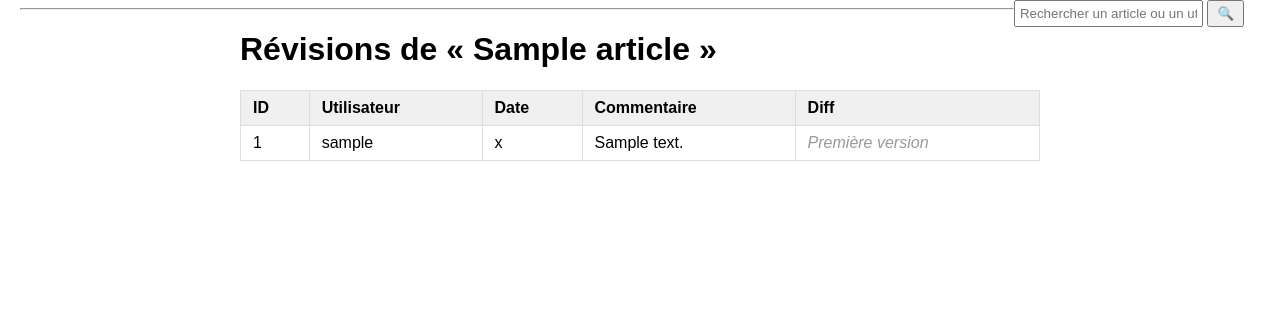
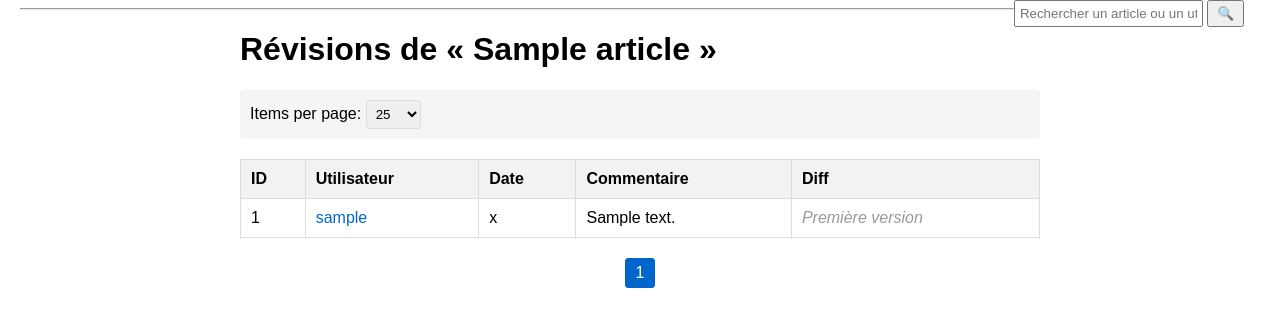
Before and after one commit to AronMaa/Wikiparse, a Flask app: a page that uses templates/article_revisions.html in a window 1280 px wide. Shown: the part 38-365 px from the top of the page. Run offline with Flask 3, Linux system fonts and the light colour scheme; tables that the repository leaves empty hold one stand-in row (values such as "Sample post").

Commit message:
User page

```diff
--- a/app.py
+++ b/app.py
@@ -41,7 +41,7 @@ def index():
 @app.route('/article/<title>')
 def article_detail(title):
     page = request.args.get('page', 1, type=int)
-    per_page = 25
+    per_page = request.args.get('per_page', 25, type=int)
     try:
         conn = get_conn()
         revisions = fetch_revisions_db(conn, article_title=title, limit=per_page, page=page)
@@ -82,6 +82,77 @@ def users_list():
     except Exception as e:
         flash(f"Error loading users: {str(e)}", "error")
         return render_template('users.html', users=[], filters=request.args)
+    finally:
+        if conn: conn.close()
+
+@app.route('/users/<username>')
+def user_infos(username):
+    try:
+        conn = get_conn()
+        cursor = conn.cursor()
+
+        # Get user information
+        cursor.execute("""
+            SELECT id, username, is_ip, is_bot, is_blocked
+            FROM users
+            WHERE username = ?
+        """, (username,))
+        user = cursor.fetchone()
+
+        if not user:
+            flash(f"Utilisateur {username} non trouvé", "error")
+            return redirect(url_for('index'))
+
+        # Get user revisions
+        cursor.execute("""
+            SELECT r.revision_id, r.parent_id, r.timestamp, r.comment,
+                   a.title as article_title, u.username
+            FROM revisions r
+            JOIN articles a ON a.id = r.article_id
+            JOIN users u ON u.id = r.user_id
+            WHERE u.username = ?
+            ORDER BY r.timestamp DESC
+        """, (username,))  # Fixed missing comma here
+        revisions = [dict(row) for row in cursor.fetchall()]
+
+        # Get total count
+        cursor.execute("""
+            SELECT COUNT(*)
+            FROM revisions r
+            JOIN users u ON u.id = r.user_id
+            WHERE u.username = ?
+        """, (username,))
+        total = cursor.fetchone()[0]
+
+        # Get user statistics
+        cursor.execute("""
+            SELECT COUNT(DISTINCT article_id) as edited_articles_count,
+                   MIN(timestamp) as first_edit,
+                   MAX(timestamp) as last_edit
+            FROM revisions
+            WHERE user_id = ?
+        """, (user['id'],))
+        stats = dict(cursor.fetchone())
+
+        return render_template('user_revisions.html',
+                            user=dict(user),
+                            revisions=revisions,
+                            stats=stats,
+                            total=total)
+
+    except Exception as e:
+        flash(f"Erreur lors du chargement des contributions: {str(e)}", "error")
+        # Provide default stats in case of error
+        default_stats = {
+            'edited_articles_count': 0,
+            'first_edit': None,
+            'last_edit': None
+        }
+        return render_template('user_revisions.html',
+                            user={'username': username},
+                            revisions=[],
+                            stats=default_stats,
+                            total=0)
     finally:
         if conn: conn.close()
 
--- a/populate.py
+++ b/populate.py
@@ -71,10 +71,12 @@ def fetch_revisions_from_api(title):
             break
 
         for rev in pages[0]["revisions"]:
+            raw_timestamp = rev.get("timestamp")
+            clean_timestamp = raw_timestamp.replace('T', ' ').replace('Z', '') if raw_timestamp else None
             revisions.append({
                 "revision_id": rev.get("revid"),
                 "parent_id": rev.get("parentid"),
-                "timestamp": rev.get("timestamp"),
+                "timestamp": clean_timestamp,
                 "user": rev.get("user"),
                 "comment": rev.get("comment", ""),
                 'is_bot': 'bot' in rev.get('groups', [])
--- a/static/style.css
+++ b/static/style.css
@@ -1,10 +1,17 @@
 body { font-family: Arial, sans-serif; margin: 20px; }
+
 nav a { margin-right: 10px; }
+
 .container { max-width: 800px; margin: auto; }
+
 table { width: 100%; border-collapse: collapse; margin-top: 10px; }
+
 th, td { border: 1px solid #ccc; padding: 5px; text-align: left; }
+
 th { background-color: #f0f0f0; }
+
 .pagination { margin-top: 20px; }
+
 .pagination a {
     padding: 5px 10px;
     border: 1px solid #ddd;
@@ -46,3 +53,202 @@ th { background-color: #f0f0f0; }
 .global-search button {
     padding: 4px 8px;
 }
+
+.per-page-selector {
+    margin-bottom: 20px;
+}
+
+.pagination {
+    margin-top: 20px;
+    display: flex;
+    gap: 5px;
+}
+
+.pagination a, .pagination span {
+    padding: 5px 10px;
+    border: 1px solid #ddd;
+}
+
+.pagination .current-page {
+    background-color: #007bff;
+    color: white;
+    border-color: #007bff;
+}
+
+/* User revisions page */
+.username {
+    color: #0066cc;
+    font-weight: bold;
+}
+
+.per-page-selector {
+    margin: 20px 0;
+    padding: 10px;
+    background: #f5f5f5;
+    border-radius: 4px;
+}
+
+.per-page-selector select {
+    padding: 5px;
+    border: 1px solid #ddd;
+    border-radius: 3px;
+}
+
+.stats-summary {
+    margin-bottom: 15px;
+    font-style: italic;
+    color: #555;
+}
+
+.revision-table {
+    width: 100%;
+    border-collapse: collapse;
+    margin-bottom: 20px;
+}
+
+.revision-table th {
+    background-color: #f2f2f2;
+    padding: 10px;
+    text-align: left;
+}
+
+.revision-table td {
+    padding: 10px;
+    border-bottom: 1px solid #ddd;
+}
+
+.revision-table tr:hover {
+    background-color: #f9f9f9;
+}
+
+.diff-link {
+    color: #0066cc;
+    text-decoration: none;
+}
+
+.diff-link:hover {
+    text-decoration: underline;
+}
+
+.no-diff {
+    color: #999;
+    font-style: italic;
+}
+
+.pagination {
+    margin-top: 20px;
+    display: flex;
+    gap: 5px;
+    flex-wrap: wrap;
+}
+
+.pagination a, .pagination span {
+    padding: 5px 10px;
+    border: 1px solid #ddd;
+    text-decoration: none;
+    color: #0066cc;
+    border-radius: 3px;
+}
+
+.pagination a:hover {
+    background-color: #f5f5f5;
+}
+
+.pagination .current-page {
+    background-color: #0066cc;
+    color: white;
+    border-color: #0066cc;
+}
+
+/* User header */
+.user-header {
+    margin-bottom: 20px;
+    padding-bottom: 15px;
+    border-bottom: 1px solid #eee;
+}
+
+.user-badges {
+    margin: 10px 0;
+}
+
+.badge {
+    display: inline-block;
+    padding: 3px 8px;
+    border-radius: 3px;
+    font-size: 0.8em;
+    font-weight: bold;
+    margin-right: 5px;
+}
+
+.ip-badge {
+    background-color: #ffeb3b;
+    color: #000;
+}
+
+.bot-badge {
+    background-color: #4caf50;
+    color: white;
+}
+
+.blocked-badge {
+    background-color: #f44336;
+    color: white;
+}
+
+.user-stats {
+    display: grid;
+    grid-template-columns: repeat(auto-fit, minmax(200px, 1fr));
+    gap: 15px;
+    margin: 15px 0;
+}
+
+.stat-item {
+    background: #f5f5f5;
+    padding: 10px;
+    border-radius: 4px;
+}
+
+.stat-label {
+    display: block;
+    font-weight: bold;
+    margin-bottom: 5px;
+}
+
+.stat-value {
+    display: block;
+}
+
+/* Actions column */
+.actions {
+    display: flex;
+    gap: 10px;
+}
+
+.action-link {
+    text-decoration: none;
+    font-size: 1.2em;
+}
+
+/* Improved pagination */
+.pagination {
+    justify-content: center;
+}
+
+.user-link {
+    color: #0066cc;
+    text-decoration: none;
+}
+
+.user-link:hover {
+    text-decoration: underline;
+}
+
+.anonymous {
+    color: #666;
+    font-style: italic;
+}
+
+.no-diff {
+    color: #999;
+    font-style: italic;
+}
--- a/templates/article_revisions.html
+++ b/templates/article_revisions.html
@@ -2,6 +2,21 @@
 {% block title %}Révisions - {{ title }}{% endblock %}
 {% block content %}
 <h1>Révisions de &laquo; {{ title }} &raquo;</h1>
+
+<!-- Items per page selector -->
+<div class="per-page-selector">
+    <form method="get" action="">
+        <label for="per_page">Items per page:</label>
+        <select name="per_page" onchange="this.form.submit()">
+            <option value="10" {% if per_page == 10 %}selected{% endif %}>10</option>
+            <option value="25" {% if per_page == 25 %}selected{% endif %}>25</option>
+            <option value="50" {% if per_page == 50 %}selected{% endif %}>50</option>
+            <option value="100" {% if per_page == 100 %}selected{% endif %}>100</option>
+        </select>
+        <input type="hidden" name="page" value="1">
+    </form>
+</div>
+
 <table class="revision-table">
     <thead>
         <tr>
@@ -16,9 +31,19 @@
     {% for r in revisions %}
         <tr>
             <td>{{ r['revision_id'] }}</td>
-            <td>{{ r['username'] }}</td>
+            <td>
+                {% if r['username'] %}
+                <a href="{{ url_for('user_infos', username=r['username']) }}"
+                    class="user-link"
+                    title="Voir l'utilisateur">
+                    {{ r['username'] }}
+                </a>
+                {% else %}
+                <span class="anonymous">Anonyme</span>
+                {% endif %}
+            </td>
             <td>{{ r['timestamp'] }}</td>
-            <td>{{ r['comment'] }}</td>
+            <td>{{ r['comment'] or '<i>Aucun commentaire</i>'|safe }}</td>
             <td>
                 {% if r['parent_id'] %}
                 <a href="https://fr.wikipedia.org/w/index.php?title={{ title|urlencode }}&diff={{ r['revision_id'] }}&oldid={{ r['parent_id'] }}"
@@ -35,4 +60,23 @@
     {% endfor %}
     </tbody>
 </table>
+
+<div class="pagination">
+    {% if page > 1 %}
+        <a href="{{ url_for('article_detail', title=title, page=page-1, per_page=per_page) }}">&laquo; Previous</a>
+    {% endif %}
+
+    {% for p in range(1, (total // per_page + 2)) %}
+        {% if p == page %}
+            <span class="current-page">{{ p }}</span>
+        {% else %}
+            <a href="{{ url_for('article_detail', title=title, page=p, per_page=per_page) }}">{{ p }}</a>
+        {% endif %}
+    {% endfor %}
+
+    {% if page * per_page < total %}
+        <a href="{{ url_for('article_detail', title=title, page=page+1, per_page=per_page) }}">Next &raquo;</a>
+    {% endif %}
+</div>
+
 {% endblock %}
```
Also changed, not shown: templates/user_revisions.html (added, +93 -0 lines), templates/users.html (+9 -5 lines).
